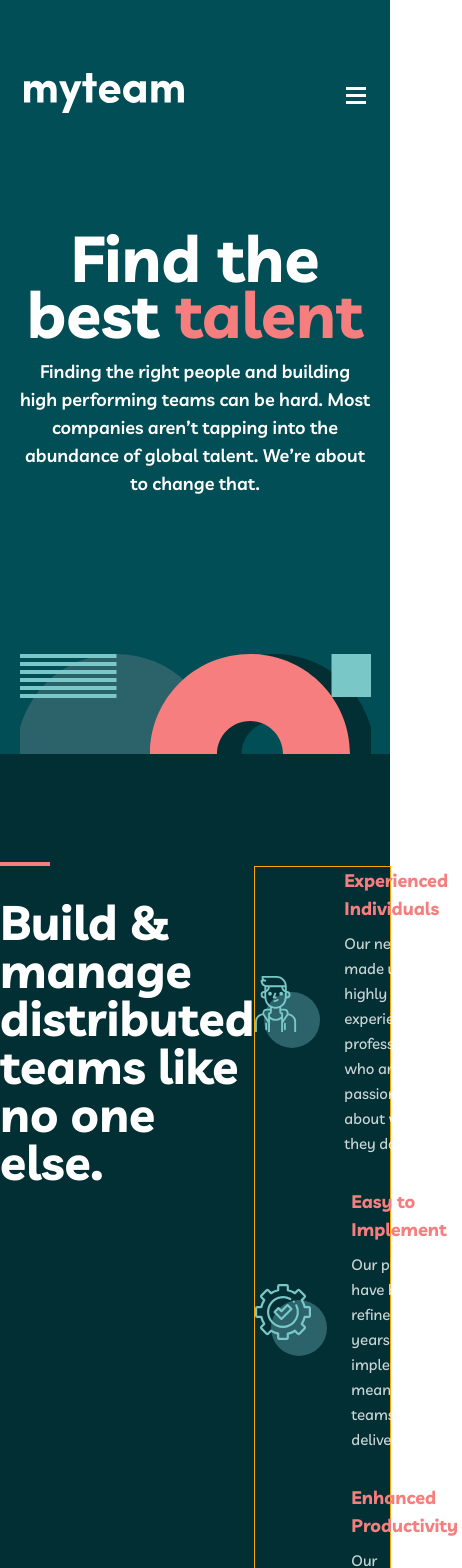
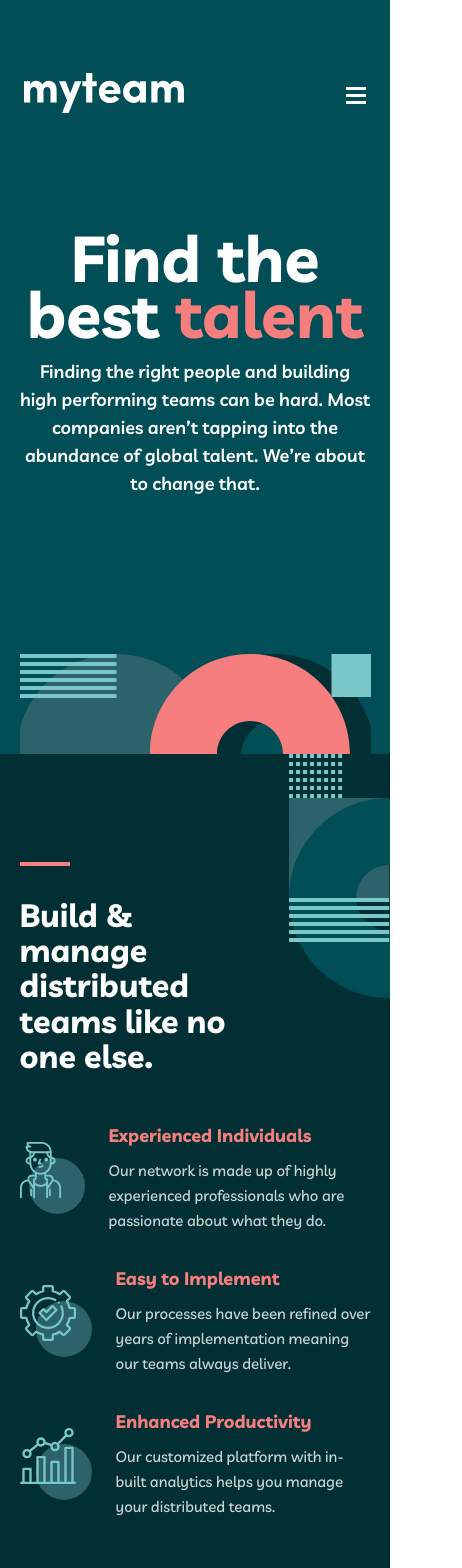
Before and after one commit to EdouardHrgt/my-team, a Vue app: page /home in a window 390 px wide. Shown: the top 1568 px of the page, 462 px wide, since content can reach past the window. Built offline with nearby package versions, Linux system fonts and the light colour scheme.

Commit message:
Responsive 2 eres sections home page OK

```diff
--- a/src/views/HomeView.vue
+++ b/src/views/HomeView.vue
@@ -169,10 +169,6 @@ h1 strong {
   top: -4px;
 }
 
-.build ul {
-  border: 1px solid orange;
-}
-
 .build-list {
   display: flex;
   align-items: center;
@@ -197,9 +193,12 @@ h1 strong {
 }
 
 @media screen and (max-width: 1700px) {
-  .talent {
-    border: none;
+  .talent,
+  .build {
     max-width: 80%;
+  }
+  .build {
+    gap: 1rem;
   }
   h1 {
     font-size: 90px;
@@ -207,11 +206,15 @@ h1 strong {
 }
 
 @media screen and (max-width: 1224px) {
-  .talent {
+  .talent,
+  .build {
     max-width: 90%;
   }
   .talent-wrapper {
     background-image: none;
+  }
+  .build-wrapper {
+    background-size: 170px;
   }
 }
 
@@ -226,6 +229,11 @@ h1 strong {
   h1 {
     text-align: center;
   }
+  .build h2 {
+    font-size: 2rem;
+    line-height: 2.2rem;
+    max-width: 15rem;
+  }
   .talent p {
     max-width: 35rem;
     padding: 1rem 0 0 0;
@@ -233,6 +241,16 @@ h1 strong {
   }
   .talent p::before {
     display: none;
+  }
+  .build-wrapper {
+    background-position-y: top;
+    background-size: initial;
+  }
+  .build {
+    flex-direction: column;
+    align-items: flex-start;
+    justify-content: center;
+    gap: 3rem;
   }
 }
 
```
